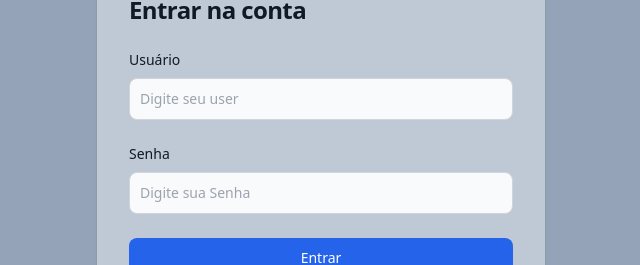
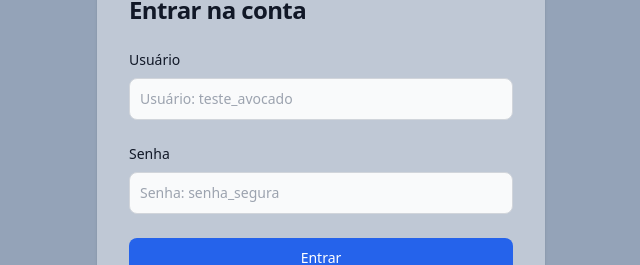
Before and after one commit to MarcellyGuimaraes/dragons-list, a React (Vite) app: page / in a window 1280 px wide. Shown: the part 270-535 px from the top of the page, without its empty margins (319-959 px from the left). Built offline with nearby package versions, Linux system fonts and the light colour scheme.

Commit message:
arrumando detalhe input

```diff
--- a/src/templates/Entrar/index.jsx
+++ b/src/templates/Entrar/index.jsx
@@ -45,7 +45,7 @@ const Entrar = () => {
               </label>
               <Input
                 type="text"
-                placeholder="Digite seu user"
+                placeholder="Usuário: teste_avocado"
                 value={user}
                 onChange={(e) => [setUser(e.target.value), setError('')]}
               />
@@ -56,7 +56,7 @@ const Entrar = () => {
               </label>
               <Input
                 type="password"
-                placeholder="Digite sua Senha"
+                placeholder="Senha: senha_segura"
                 value={senha}
                 onChange={(e) => [setSenha(e.target.value), setError('')]}
               />
```
